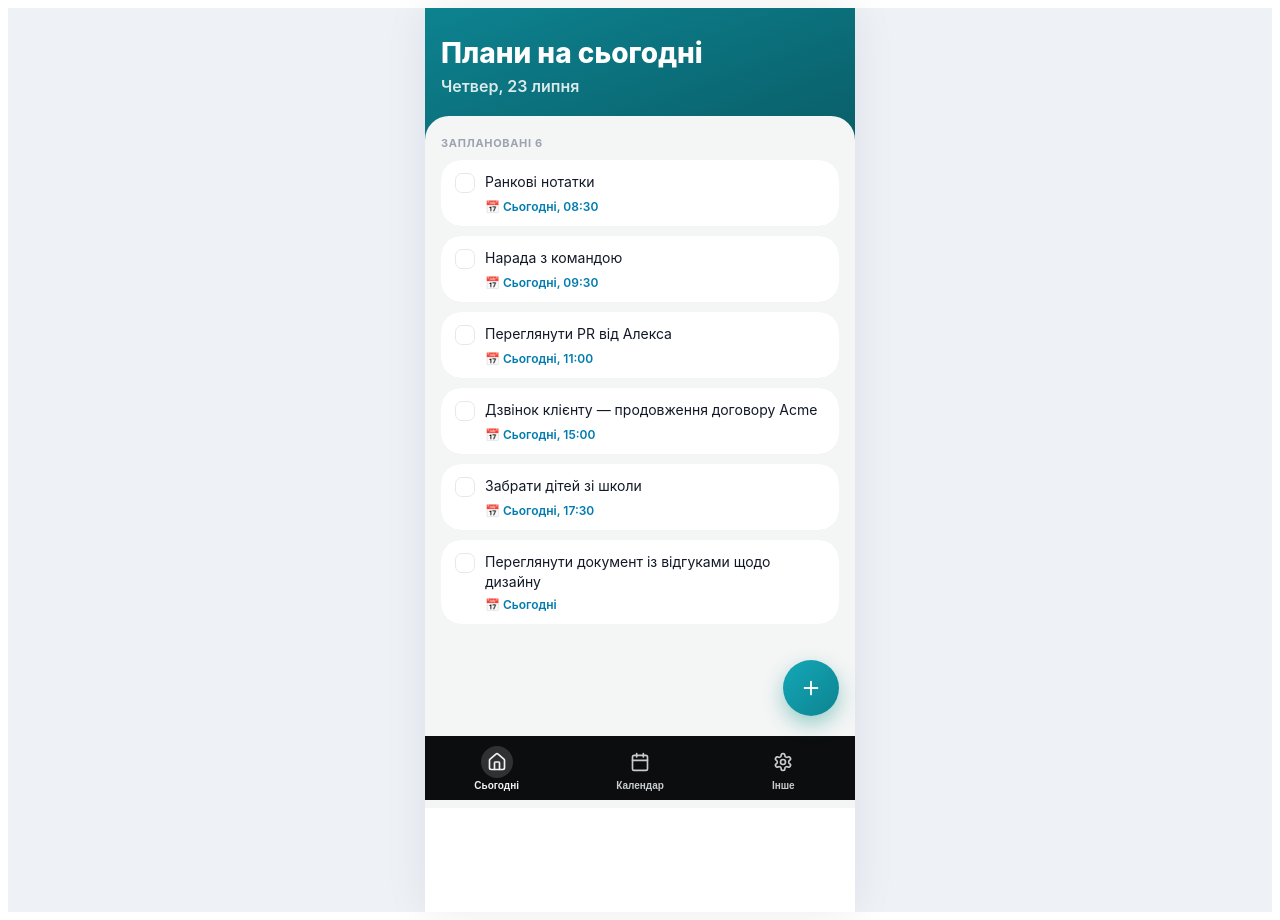
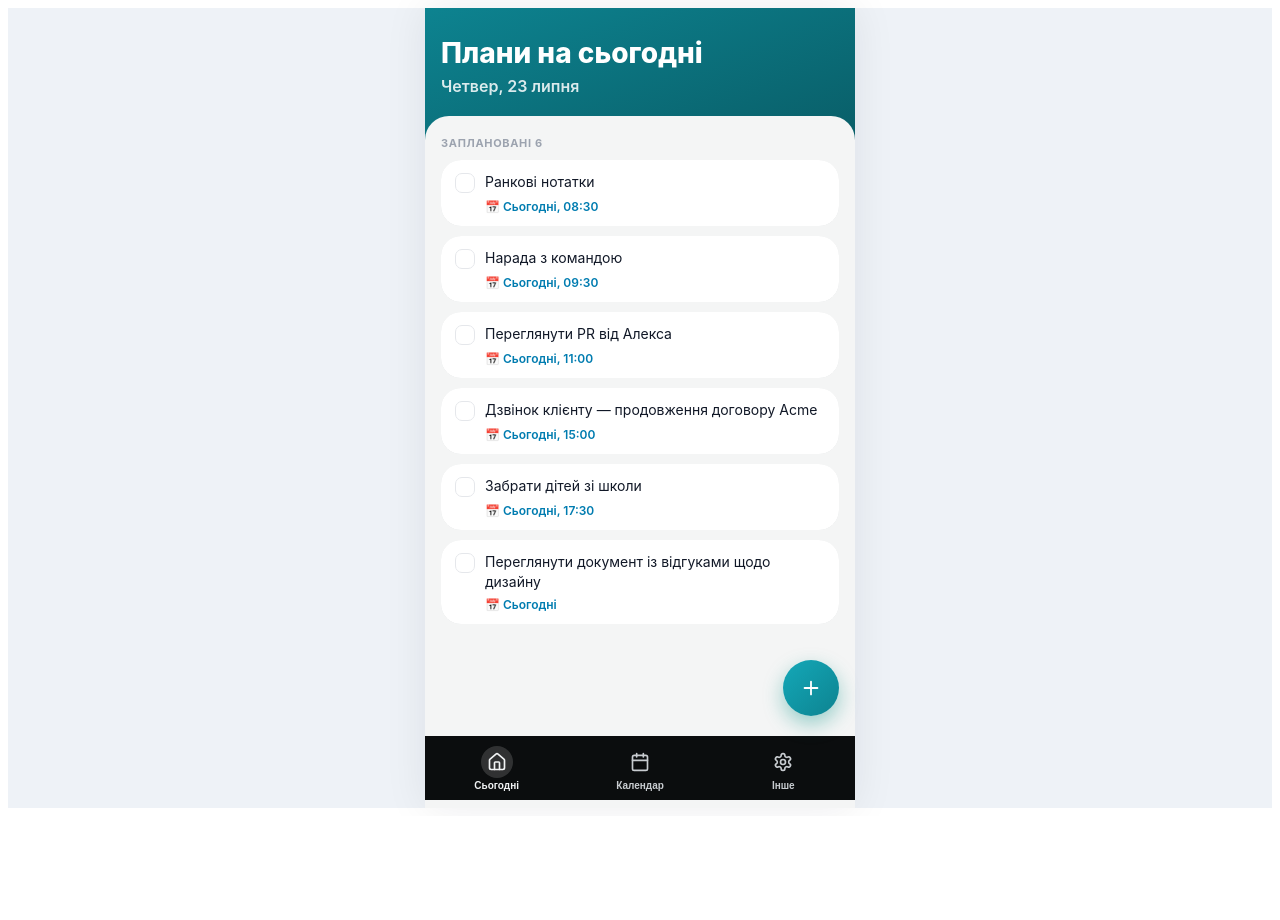
Before and after one commit to OlgaGladyr/AI-planner, a React (Vite) app: page / in a window 1280 px wide. After the commit the page ends 816 px from the top, so only its background shows below. Built offline with nearby package versions, Linux system fonts and the light colour scheme.

Commit message:
Add files via upload

```diff
--- a/src/AIPlanner.jsx
+++ b/src/AIPlanner.jsx
@@ -1040,7 +1040,7 @@ export default function AIPlanner() {
       `}</style>
 
       <div className="om-app-inner" style={{ width: "100%", maxWidth: 430, margin: "0 auto", background: "#fff", position: "relative", boxShadow: "0 0 40px rgba(17,24,39,.08)", color: COLOR.ink }}>
-        <div className="om-app-inner" style={{ paddingBottom: screen === "braindump" ? 0 : "calc(104px + env(safe-area-inset-bottom, 0px))" }}>
+        <div className="om-app-inner">
 
           {/* ---------------- TODAY ---------------- */}
           {screen === "today" && (
@@ -1050,7 +1050,7 @@ export default function AIPlanner() {
                 <p style={{ fontSize: 16, fontWeight: 600, color: "rgba(255,255,255,.85)", margin: "6px 0 0" }}>{todayLabel}</p>
               </div>
 
-              <div style={{ background: COLOR.panel, borderTopLeftRadius: 24, borderTopRightRadius: 24, marginTop: -24, position: "relative", padding: "20px 16px 20px 16px", flex: "1 0 auto" }}>
+              <div style={{ background: COLOR.panel, borderTopLeftRadius: 24, borderTopRightRadius: 24, marginTop: -24, position: "relative", padding: "20px 16px calc(20px + 104px + env(safe-area-inset-bottom, 0px)) 16px", flex: "1 0 auto", boxSizing: "border-box" }}>
                 {todayTasks.length > 0 ? (
                   <>
                     {todayPlanned.length > 0 && (
@@ -1111,7 +1111,7 @@ export default function AIPlanner() {
                 </div>
               </div>
 
-              <div style={{ background: COLOR.panel, borderTopLeftRadius: 24, borderTopRightRadius: 24, marginTop: -16, position: "relative", padding: "20px 16px 20px 16px", flex: "1 0 auto" }}>
+              <div style={{ background: COLOR.panel, borderTopLeftRadius: 24, borderTopRightRadius: 24, marginTop: -16, position: "relative", padding: "20px 16px calc(20px + 104px + env(safe-area-inset-bottom, 0px)) 16px", flex: "1 0 auto", boxSizing: "border-box" }}>
                 {upcomingDay === null && unscheduledTasks.length > 0 && (
                   <div style={{ marginBottom: 24 }}>
                     <SectionLabel>Потребує дати ({unscheduledTasks.length})</SectionLabel>
@@ -1174,7 +1174,7 @@ export default function AIPlanner() {
                 <h1 style={{ fontSize: 28, fontWeight: 800, margin: 0, color: "#fff" }}>Інше</h1>
               </div>
 
-              <div style={{ background: COLOR.panel, borderTopLeftRadius: 24, borderTopRightRadius: 24, marginTop: -16, position: "relative", padding: "20px 16px 24px 16px", textAlign: "center", flex: "1 0 auto" }}>
+              <div style={{ background: COLOR.panel, borderTopLeftRadius: 24, borderTopRightRadius: 24, marginTop: -16, position: "relative", padding: "20px 16px calc(24px + 104px + env(safe-area-inset-bottom, 0px)) 16px", textAlign: "center", flex: "1 0 auto", boxSizing: "border-box" }}>
                 <div style={{ width: 112, height: 112, borderRadius: "50%", margin: "16px auto 14px", background: "#cdf9c2", display: "flex", alignItems: "center", justifyContent: "center" }}>
                   <span style={{ fontSize: 32, fontWeight: 700, color: "#0d2f04" }}>АР</span>
                 </div>
```
